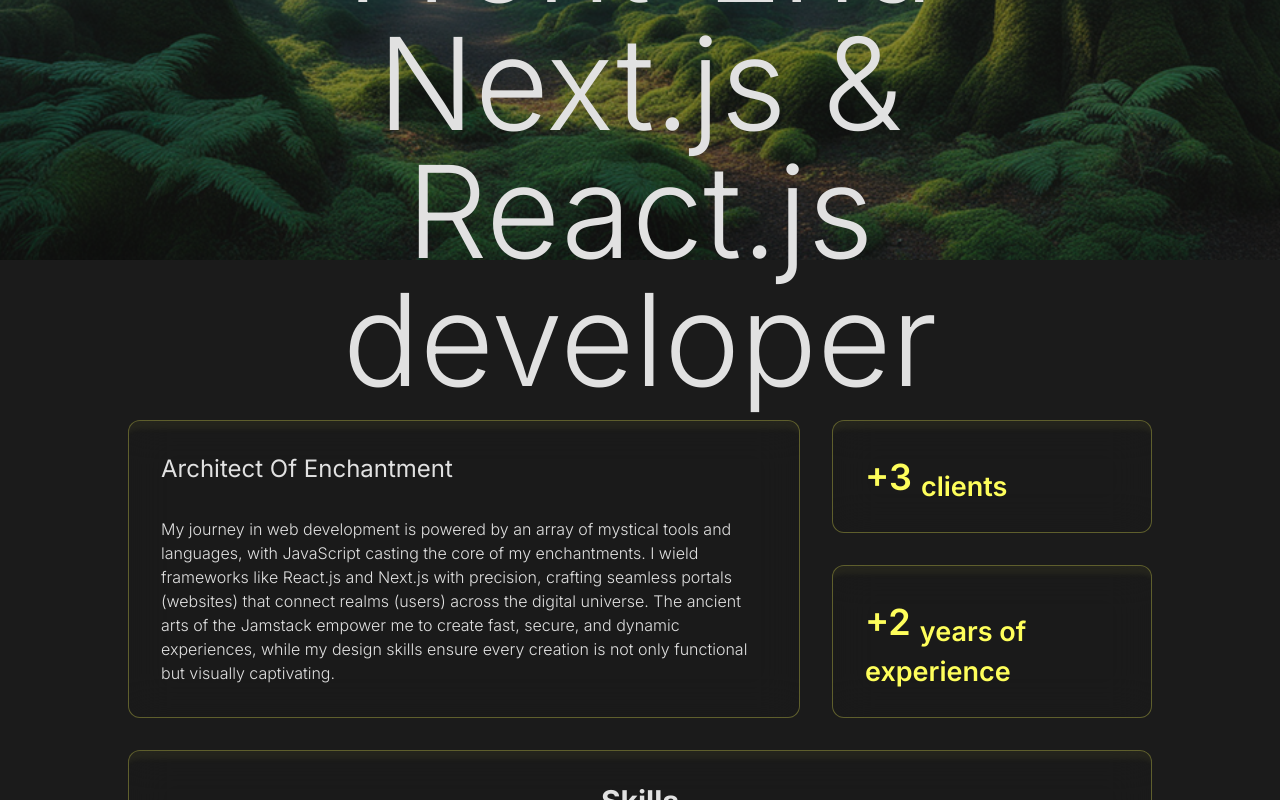
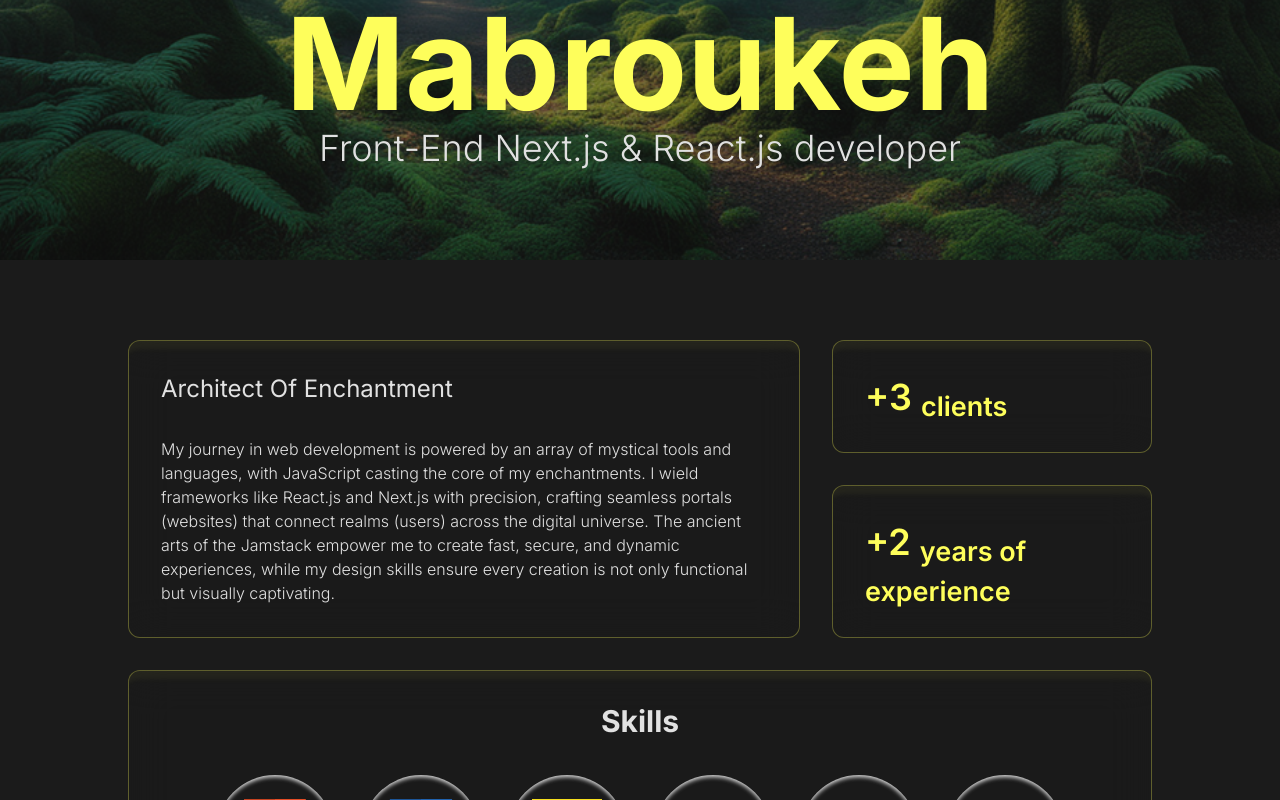
Before and after one commit to tamammabroukeh/my-portfolio, a Next.js app: page /about in a window 1280 px wide. Shown: the part 540-1340 px from the top of the page. Built offline with nearby package versions, Linux system fonts and the light colour scheme.

Commit message:
fix date

```diff
--- a/src/app/(sub pages)/about/page.tsx
+++ b/src/app/(sub pages)/about/page.tsx
@@ -19,10 +19,10 @@
       <div className="w-full h-3/5 xs:h-3/4 sm:h-screen absolute top-1/2 -translate-y-1/2 left-0 z-10"></div>
       <div className="relative w-full h-screen flex flex-col items-center justify-center">
         <div className="absolute flex flex-col items-center text-center top-1/2 sm:top-[60%] left-1/2 -translate-y-1/2 -translate-x-1/2">
-          <h1 className="font-bold  text-5xl xs:text-7xl sm:text-8xl  lg:text-9xl text-accent">
+          <h1 className="font-bold text-5xl xs:text-7xl sm:text-8xl  lg:text-9xl text-accent">
             {NAME}
           </h1>
-          <p className="font-light text-9xl text-foreground ">
+          <p className="font-light text-3xl md:text-4xl text-foreground ">
             Front-End Next.js & React.js developer
           </p>
         </div>
--- a/src/components/about/index.tsx
+++ b/src/components/about/index.tsx
@@ -7,7 +7,7 @@
 import { NUMBER_OF_CLIENTS, YEARS_OF_EXPERIENCE } from "@/data/personal";
 const AboutDetails = () => {
   return (
-    <section className="py-20 w-full">
+    <section className="py-15 w-full">
       <div className="grid grid-cols-12 gap-4 xs:gap-6  md:gap-8 w-full">
         <ItemLayout
           className={
```
Also changed, not shown: src/utils/Date.tsx (+6 -6 lines).
